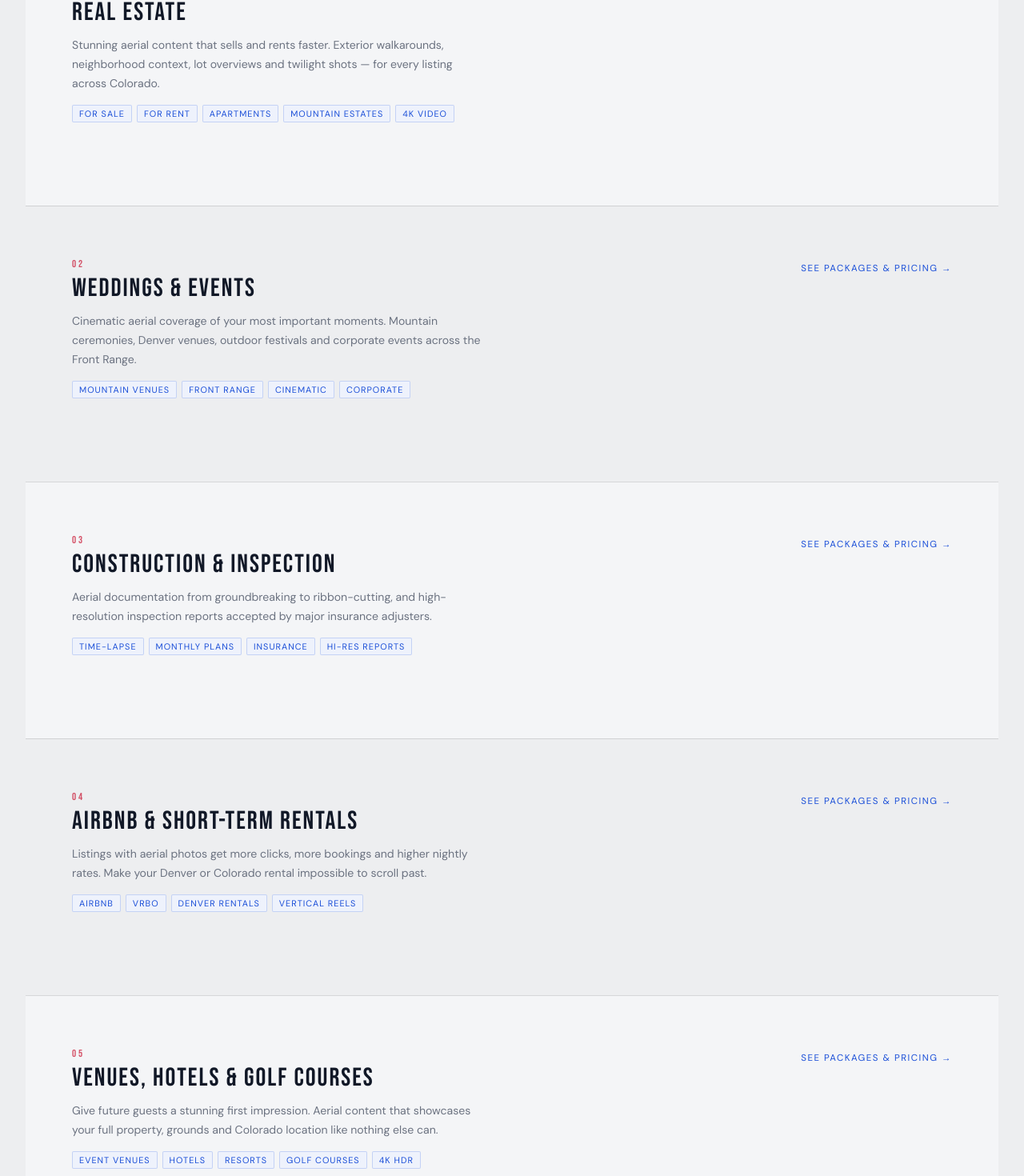
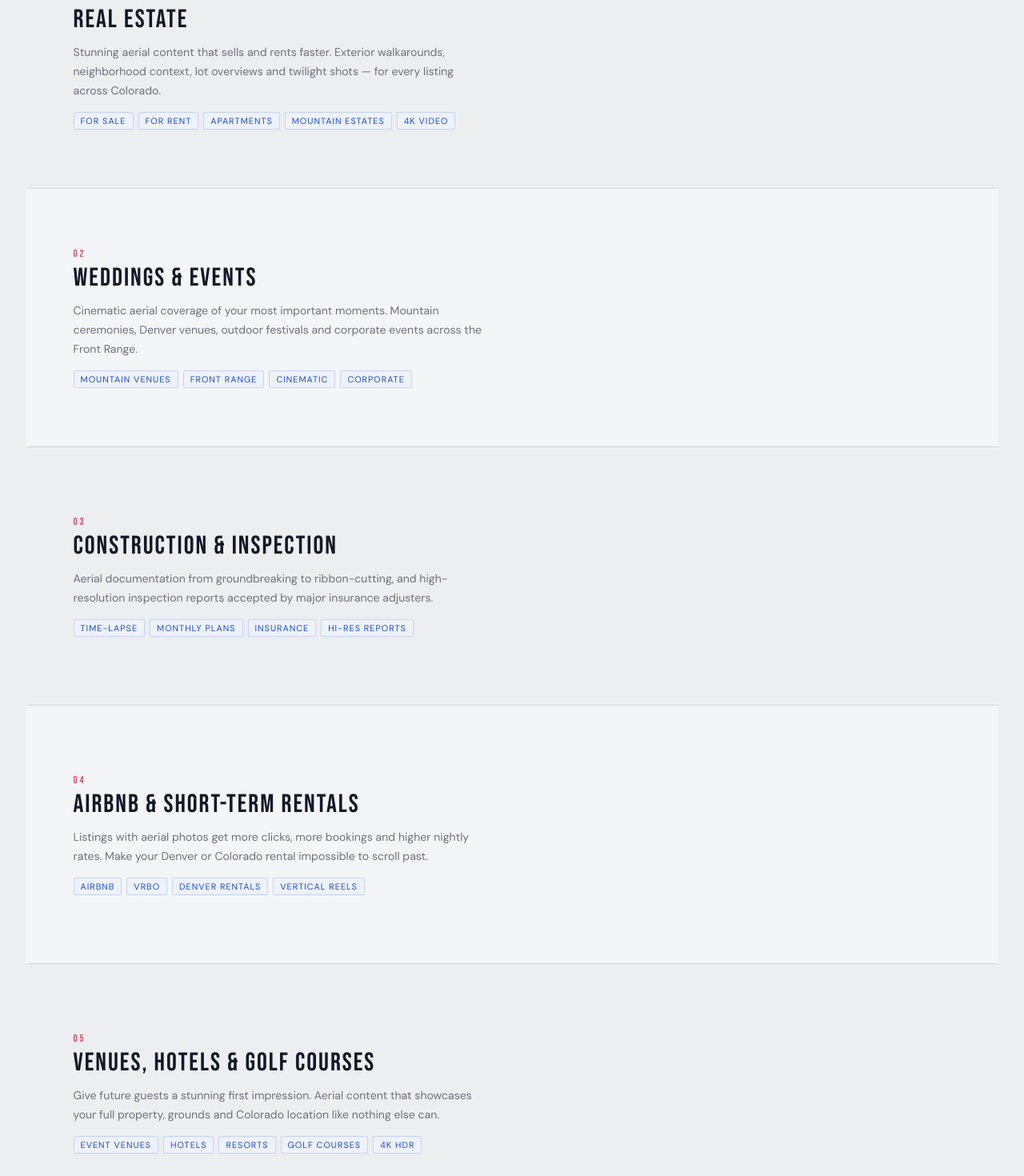
Before and after one commit to Simeon2509/colodrone, a Next.js app: page / in a window 1280 px wide. Shown: the part 1275-2745 px from the top of the page at 80% size. Built offline with nearby package versions, Linux system fonts and the light colour scheme.

Commit message:
Service cards: full-row clickable with hover glow + video preview

```diff
--- a/app/globals.css
+++ b/app/globals.css
@@ -172,33 +172,45 @@ section{padding:6rem 2rem}
 .service-card:hover .service-more span{transform:translateX(4px)}
 
 /* PRICING SERVICE BLOCKS */
-.pricing-svc{
+/* Clickable service cards */
+.svc-card{
+  display:block;text-decoration:none;
   border-top:1px solid var(--border2);
-  padding:4rem 2rem;
+  padding:3.5rem 2rem;
+  border-left:3px solid transparent;
+  transition:background 0.22s ease,border-left-color 0.22s ease;
+  cursor:pointer;
 }
-.pricing-svc:nth-child(even){background:var(--white)}
-.pricing-svc-inner{max-width:1100px;margin:0 auto}
-.pricing-svc-head{
-  display:flex;justify-content:space-between;align-items:flex-start;
-  gap:2rem;margin-bottom:2.5rem;
+.svc-card-alt{background:var(--white)}
+.svc-card:hover,.svc-card-on{
+  background:rgba(27,79,216,0.045);
+  border-left-color:var(--co-blue);
 }
-.pricing-svc-meta{flex:1}
-.pricing-svc-num{
+.svc-card-inner{
+  max-width:1100px;margin:0 auto;
+  display:flex;align-items:center;
+}
+.svc-card-meta{flex:1;min-width:0}
+.svc-num{
   font-family:'Bebas Neue',sans-serif;font-size:0.8rem;letter-spacing:3px;
   color:var(--co-red);opacity:0.7;margin-bottom:0.2rem;
 }
-.pricing-svc-name{
+.svc-name{
   font-family:'Bebas Neue',sans-serif;
   font-size:clamp(1.6rem,2.5vw,2.4rem);letter-spacing:2px;
   color:var(--text);margin-bottom:0.6rem;
+  transition:color 0.2s;
 }
-.pricing-svc-desc{font-size:0.88rem;color:var(--muted);line-height:1.7;max-width:520px;margin-bottom:0.9rem}
-.pricing-svc-link{
-  font-size:0.72rem;letter-spacing:1.5px;text-transform:uppercase;
-  color:var(--co-blue);text-decoration:none;white-space:nowrap;padding-top:6px;
-  display:flex;align-items:center;gap:4px;
+.svc-card:hover .svc-name{color:var(--co-blue)}
+.svc-desc{font-size:0.88rem;color:var(--muted);line-height:1.7;max-width:520px;margin-bottom:0.9rem}
+.svc-vid-wrap{
+  width:0;height:210px;overflow:hidden;
+  border-radius:6px;flex-shrink:0;
+  opacity:0;
+  transition:width 0.38s cubic-bezier(0.4,0,0.2,1),opacity 0.38s ease,margin-left 0.38s ease;
 }
-.pricing-svc-link:hover{opacity:0.75}
+.svc-card:hover .svc-vid-wrap{width:340px;opacity:1;margin-left:2.5rem}
+.svc-vid{width:100%;height:100%;object-fit:cover;display:block}
 /* 4-col package grid */
 .pkg-grid{
   display:grid;grid-template-columns:repeat(4,1fr);
@@ -267,7 +279,7 @@ details.pkg-card[open]>.pkg-body{display:flex;flex-direction:column;flex:1}
 details.pkg-card[open]>.pkg-body>.pkg-features{flex:1}
 @media(max-width:900px){.pkg-grid{grid-template-columns:repeat(2,1fr)}}
 @media(max-width:540px){
-  .pricing-svc-head{flex-direction:column}
+  .svc-vid-wrap{display:none}
   .pkg-grid{
     display:flex;flex-direction:column;gap:0.4rem;
     background:transparent;border:none;border-radius:0;
--- a/app/page.tsx
+++ b/app/page.tsx
@@ -1,6 +1,7 @@
 import Link from 'next/link'
 import ContactForm from '@/components/ContactForm'
 import ScrollDrone from '@/components/ScrollDrone'
+import ServiceCard from '@/components/ServiceCard'
 
 export default function Home() {
   return (
@@ -44,80 +45,25 @@ export default function Home() {
           <p className="section-body">Aerial photography and videography for every need across Colorado. Click any service to see packages and pricing.</p>
         </div>
 
-        {/* 01 — REAL ESTATE */}
-        <div className="pricing-svc">
-          <div className="pricing-svc-inner">
-            <div className="pricing-svc-head">
-              <div className="pricing-svc-meta">
-                <div className="pricing-svc-num">01</div>
-                <div className="pricing-svc-name">Real Estate</div>
-                <div className="pricing-svc-desc">Stunning aerial content that sells and rents faster. Exterior walkarounds, neighborhood context, lot overviews and twilight shots — for every listing across Colorado.</div>
-                <div className="service-tags"><span className="tag">For Sale</span><span className="tag">For Rent</span><span className="tag">Apartments</span><span className="tag">Mountain Estates</span><span className="tag">4K Video</span></div>
-              </div>
-              <Link href="/real-estate" className="pricing-svc-link">See packages &amp; pricing →</Link>
-            </div>
-          </div>
-        </div>
+        <ServiceCard index={0} num="01" name="Real Estate" href="/real-estate" video="/re_bg.mp4"
+          desc="Stunning aerial content that sells and rents faster. Exterior walkarounds, neighborhood context, lot overviews and twilight shots — for every listing across Colorado."
+          tags={['For Sale','For Rent','Apartments','Mountain Estates','4K Video']} />
 
-        {/* 02 — WEDDINGS & EVENTS */}
-        <div className="pricing-svc">
-          <div className="pricing-svc-inner">
-            <div className="pricing-svc-head">
-              <div className="pricing-svc-meta">
-                <div className="pricing-svc-num">02</div>
-                <div className="pricing-svc-name">Weddings &amp; Events</div>
-                <div className="pricing-svc-desc">Cinematic aerial coverage of your most important moments. Mountain ceremonies, Denver venues, outdoor festivals and corporate events across the Front Range.</div>
-                <div className="service-tags"><span className="tag">Mountain Venues</span><span className="tag">Front Range</span><span className="tag">Cinematic</span><span className="tag">Corporate</span></div>
-              </div>
-              <Link href="/weddings" className="pricing-svc-link">See packages &amp; pricing →</Link>
-            </div>
-          </div>
-        </div>
+        <ServiceCard index={1} num="02" name="Weddings & Events" href="/weddings" video="/weddings_bg.mp4"
+          desc="Cinematic aerial coverage of your most important moments. Mountain ceremonies, Denver venues, outdoor festivals and corporate events across the Front Range."
+          tags={['Mountain Venues','Front Range','Cinematic','Corporate']} />
 
-        {/* 03 — CONSTRUCTION & INSPECTION */}
-        <div className="pricing-svc">
-          <div className="pricing-svc-inner">
-            <div className="pricing-svc-head">
-              <div className="pricing-svc-meta">
-                <div className="pricing-svc-num">03</div>
-                <div className="pricing-svc-name">Construction &amp; Inspection</div>
-                <div className="pricing-svc-desc">Aerial documentation from groundbreaking to ribbon-cutting, and high-resolution inspection reports accepted by major insurance adjusters.</div>
-                <div className="service-tags"><span className="tag">Time-lapse</span><span className="tag">Monthly Plans</span><span className="tag">Insurance</span><span className="tag">Hi-Res Reports</span></div>
-              </div>
-              <Link href="/construction" className="pricing-svc-link">See packages &amp; pricing →</Link>
-            </div>
-          </div>
-        </div>
+        <ServiceCard index={2} num="03" name="Construction & Inspection" href="/construction" video="/construction_bg.mp4"
+          desc="Aerial documentation from groundbreaking to ribbon-cutting, and high-resolution inspection reports accepted by major insurance adjusters."
+          tags={['Time-lapse','Monthly Plans','Insurance','Hi-Res Reports']} />
 
-        {/* 04 — AIRBNB & SHORT-TERM RENTALS */}
-        <div className="pricing-svc">
-          <div className="pricing-svc-inner">
-            <div className="pricing-svc-head">
-              <div className="pricing-svc-meta">
-                <div className="pricing-svc-num">04</div>
-                <div className="pricing-svc-name">Airbnb &amp; Short-Term Rentals</div>
-                <div className="pricing-svc-desc">Listings with aerial photos get more clicks, more bookings and higher nightly rates. Make your Denver or Colorado rental impossible to scroll past.</div>
-                <div className="service-tags"><span className="tag">Airbnb</span><span className="tag">VRBO</span><span className="tag">Denver Rentals</span><span className="tag">Vertical Reels</span></div>
-              </div>
-              <Link href="/airbnb" className="pricing-svc-link">See packages &amp; pricing →</Link>
-            </div>
-          </div>
-        </div>
+        <ServiceCard index={3} num="04" name="Airbnb & Short-Term Rentals" href="/airbnb" video="/airbnb_bg.mp4"
+          desc="Listings with aerial photos get more clicks, more bookings and higher nightly rates. Make your Denver or Colorado rental impossible to scroll past."
+          tags={['Airbnb','VRBO','Denver Rentals','Vertical Reels']} />
 
-        {/* 05 — VENUES, HOTELS & GOLF */}
-        <div className="pricing-svc">
-          <div className="pricing-svc-inner">
-            <div className="pricing-svc-head">
-              <div className="pricing-svc-meta">
-                <div className="pricing-svc-num">05</div>
-                <div className="pricing-svc-name">Venues, Hotels &amp; Golf Courses</div>
-                <div className="pricing-svc-desc">Give future guests a stunning first impression. Aerial content that showcases your full property, grounds and Colorado location like nothing else can.</div>
-                <div className="service-tags"><span className="tag">Event Venues</span><span className="tag">Hotels</span><span className="tag">Resorts</span><span className="tag">Golf Courses</span><span className="tag">4K HDR</span></div>
-              </div>
-              <Link href="/venues" className="pricing-svc-link">See packages &amp; pricing →</Link>
-            </div>
-          </div>
-        </div>
+        <ServiceCard index={4} num="05" name="Venues, Hotels & Golf Courses" href="/venues" video="/venues_bg.mp4"
+          desc="Give future guests a stunning first impression. Aerial content that showcases your full property, grounds and Colorado location like nothing else can."
+          tags={['Event Venues','Hotels','Resorts','Golf Courses','4K HDR']} />
 
       </section>
 
--- /dev/null
+++ b/components/ServiceCard.tsx
@@ -0,0 +1,58 @@
+'use client'
+import { useRef, useState } from 'react'
+import Link from 'next/link'
+
+interface Props {
+  index: number
+  num: string
+  name: string
+  desc: string
+  tags: string[]
+  href: string
+  video: string
+}
+
+export default function ServiceCard({ index, num, name, desc, tags, href, video }: Props) {
+  const videoRef = useRef<HTMLVideoElement>(null)
+  const [hovered, setHovered] = useState(false)
+
+  const handleEnter = () => {
+    setHovered(true)
+    videoRef.current?.play().catch(() => {})
+  }
+  const handleLeave = () => {
+    setHovered(false)
+    const v = videoRef.current
+    if (v) { v.pause(); v.currentTime = 0 }
+  }
+
+  return (
+    <Link
+      href={href}
+      className={`svc-card${index % 2 === 1 ? ' svc-card-alt' : ''}${hovered ? ' svc-card-on' : ''}`}
+      onMouseEnter={handleEnter}
+      onMouseLeave={handleLeave}
+    >
+      <div className="svc-card-inner">
+        <div className="svc-card-meta">
+          <div className="svc-num">{num}</div>
+          <div className="svc-name">{name}</div>
+          <div className="svc-desc">{desc}</div>
+          <div className="service-tags">
+            {tags.map(t => <span key={t} className="tag">{t}</span>)}
+          </div>
+        </div>
+        <div className="svc-vid-wrap">
+          <video
+            ref={videoRef}
+            src={video}
+            muted
+            loop
+            playsInline
+            className="svc-vid"
+          />
+        </div>
+      </div>
+    </Link>
+  )
+}
```
